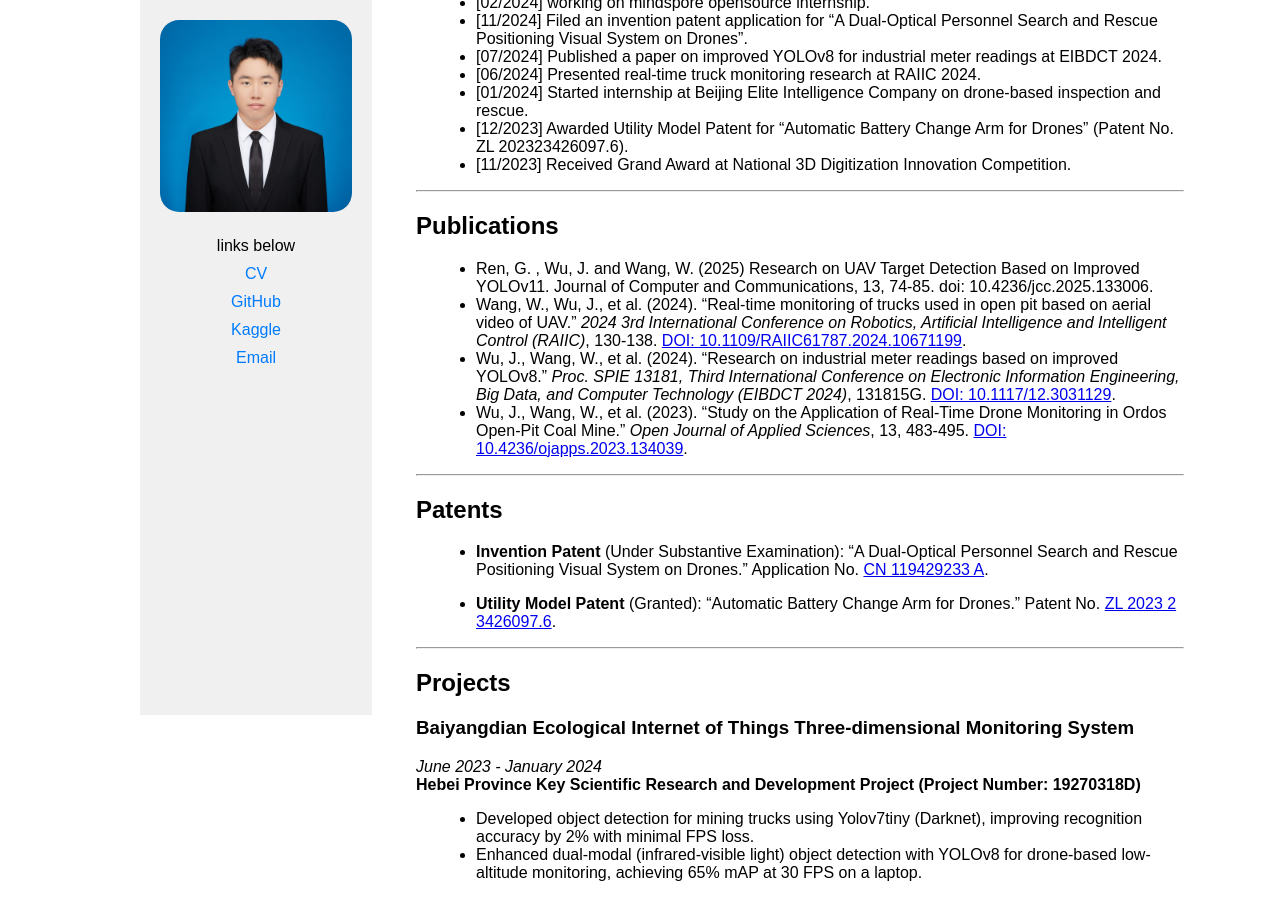
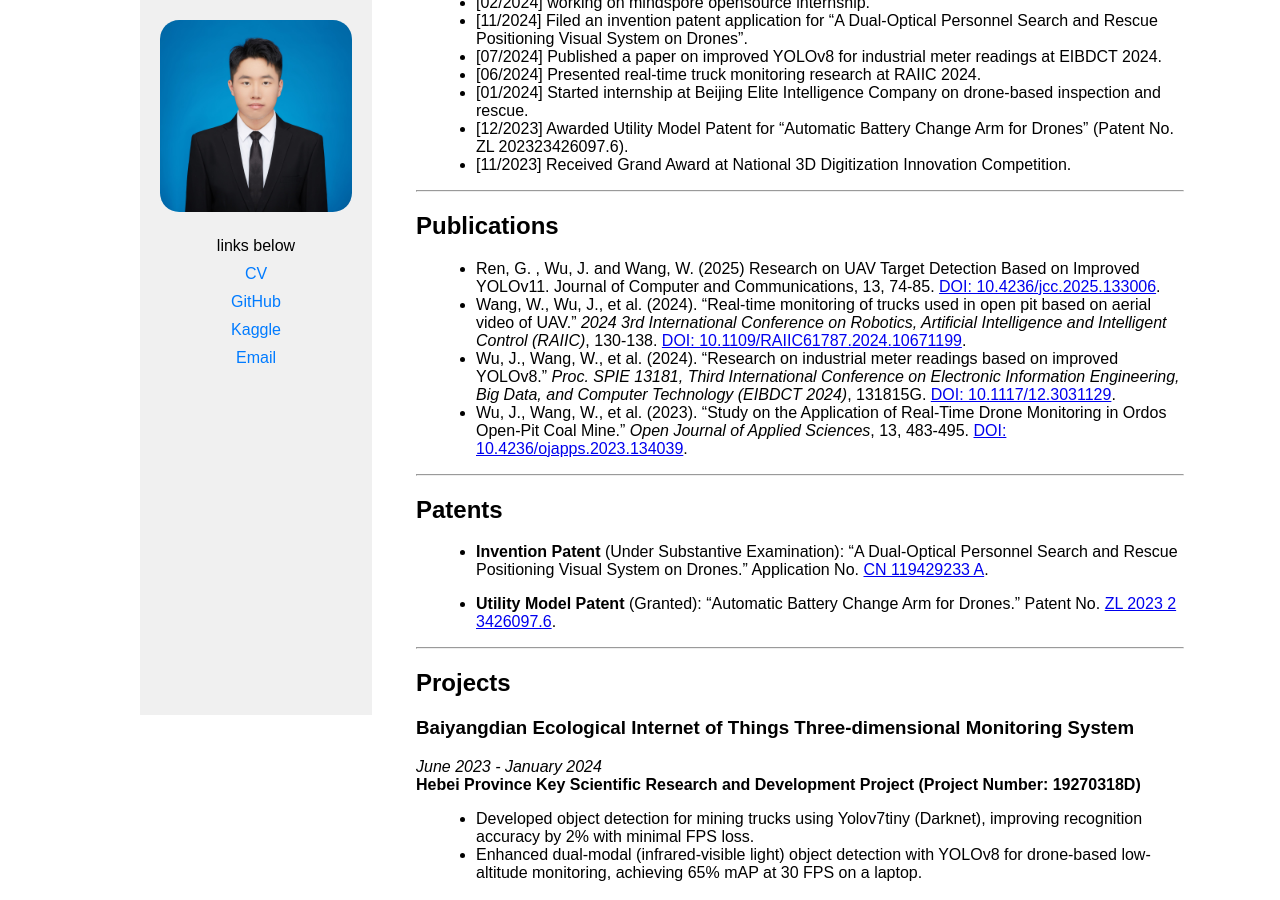
Before and after one commit to 4everWZ/4everwz.github.io, a Jekyll site: the page built from index.md, in a window 1280 px wide and 900 px high, scrolled down 366 px. Built offline with Jekyll 4.4.1, drawn with Linux system fonts in a browser that asks for light colours; part of the change alters nothing that is shown.

Commit message:
Update doi

```diff
--- a/index.md
+++ b/index.md
@@ -25,7 +25,7 @@ I am an undergraduate student pursuing a Bachelor's Degree in Computer Science a
 ---
 
 ## Publications
-- Ren, G. , Wu, J. and Wang, W. (2025) Research on UAV Target Detection Based on Improved YOLOv11. Journal of Computer and Communications, 13, 74-85. doi: 10.4236/jcc.2025.133006.
+- Ren, G. , Wu, J. and Wang, W. (2025) Research on UAV Target Detection Based on Improved YOLOv11. Journal of Computer and Communications, 13, 74-85. [DOI: 10.4236/jcc.2025.133006](https://doi.org/10.4236/jcc.2025.133006).
 - Wang, W., Wu, J., et al. (2024). "Real-time monitoring of trucks used in open pit based on aerial video of UAV." *2024 3rd International Conference on Robotics, Artificial Intelligence and Intelligent Control (RAIIC)*, 130-138. [DOI: 10.1109/RAIIC61787.2024.10671199](https://doi.org/10.1109/RAIIC61787.2024.10671199).
 - Wu, J., Wang, W., et al. (2024). "Research on industrial meter readings based on improved YOLOv8." *Proc. SPIE 13181, Third International Conference on Electronic Information Engineering, Big Data, and Computer Technology (EIBDCT 2024)*, 131815G. [DOI: 10.1117/12.3031129](https://doi.org/10.1117/12.3031129).
 - Wu, J., Wang, W., et al. (2023). "Study on the Application of Real-Time Drone Monitoring in Ordos Open-Pit Coal Mine." *Open Journal of Applied Sciences*, 13, 483-495. [DOI: 10.4236/ojapps.2023.134039](https://doi.org/10.4236/ojapps.2023.134039).
@@ -37,8 +37,6 @@ I am an undergraduate student pursuing a Bachelor's Degree in Computer Science a
 - **Invention Patent** (Under Substantive Examination): "A Dual-Optical Personnel Search and Rescue Positioning Visual System on Drones." Application No. [CN 119429233 A](https://worldwide.espacenet.com/publicationDetails/biblio?CC=CN&NR=119429233A&KC=A&FT=D).
 
 - **Utility Model Patent** (Granted): "Automatic Battery Change Arm for Drones." Patent No. [ZL 2023 2 3426097.6](https://worldwide.espacenet.com/publicationDetails/biblio?CC=CN&NR=221214664U&KC=U&FT=D).
-
-
 
 
 ---
```
